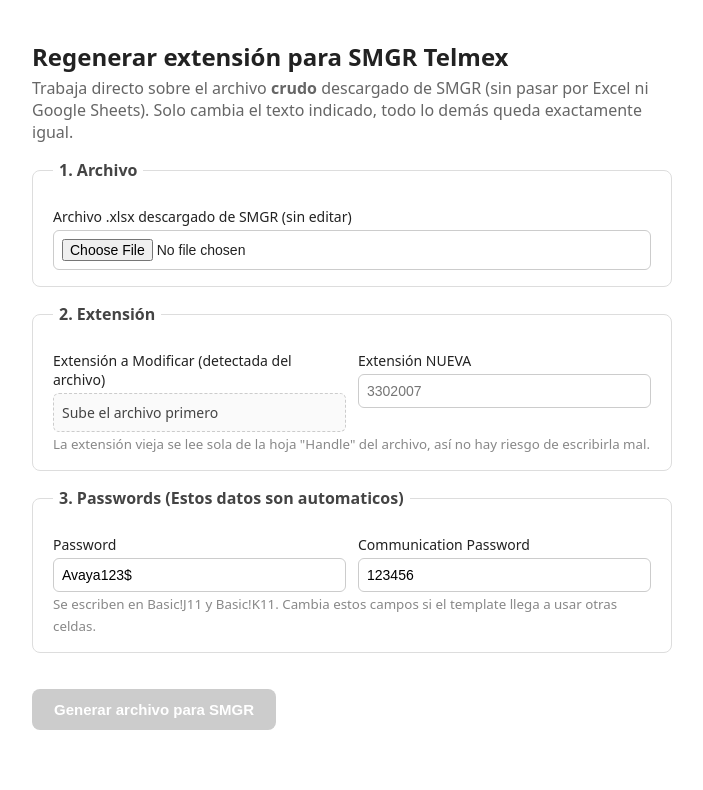
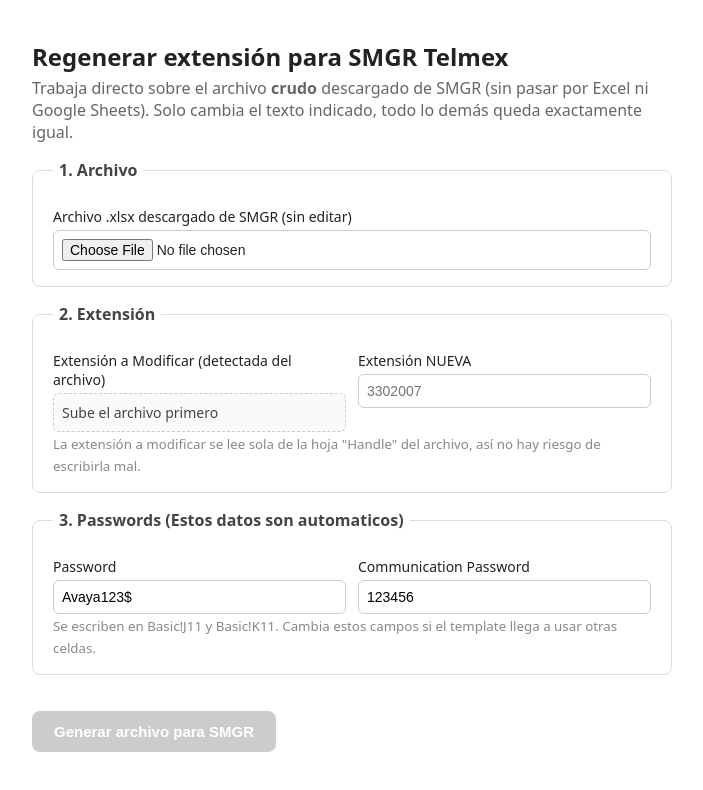
Before and after one commit to ezequielcv68-sudo/REGENERADOR-EXT-SMGR-TELMEX, a plain HTML site: page index.html in a window 1280 px wide. Shown: the whole page, without its empty margins (288-991 px from the left). Drawn offline with nearby package versions, Linux system fonts and the light colour scheme.

Commit message:
Update hint text for extension modification

```diff
--- a/index.html
+++ b/index.html
@@ -53,7 +53,7 @@
       <input type="text" id="extNueva" placeholder="3302007" />
     </div>
   </div>
-  <small class="hint">La extensión vieja se lee sola de la hoja "Handle" del archivo, así no hay riesgo de escribirla mal.</small>
+  <small class="hint">La extensión a modificar se lee sola de la hoja "Handle" del archivo, así no hay riesgo de escribirla mal.</small>
 </fieldset>
 
 <fieldset>
```
